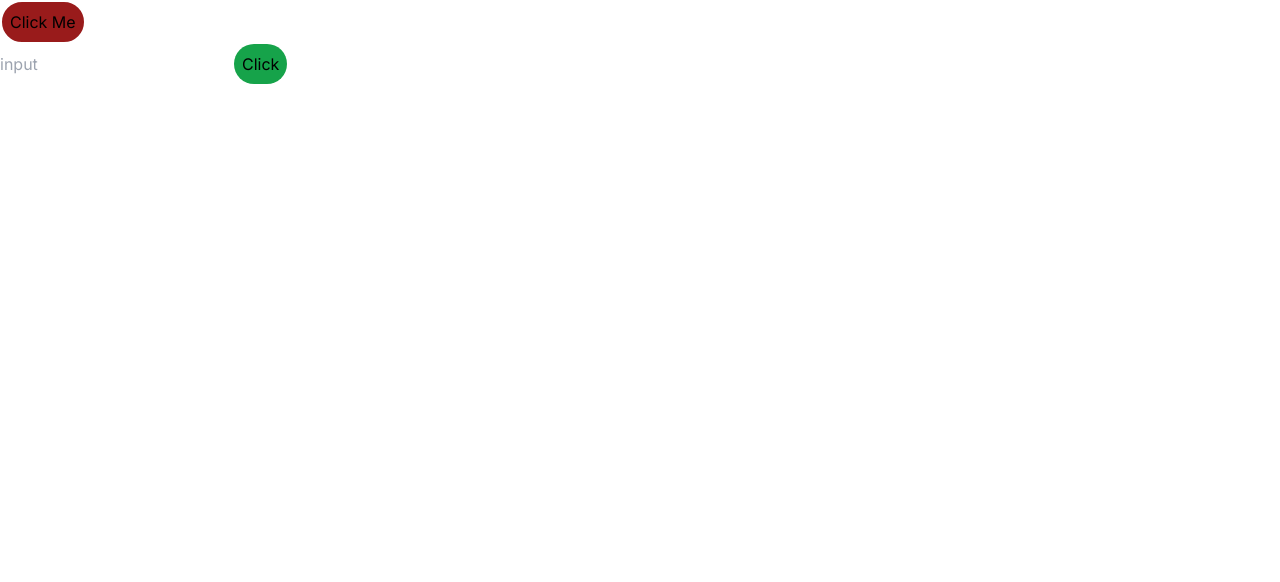
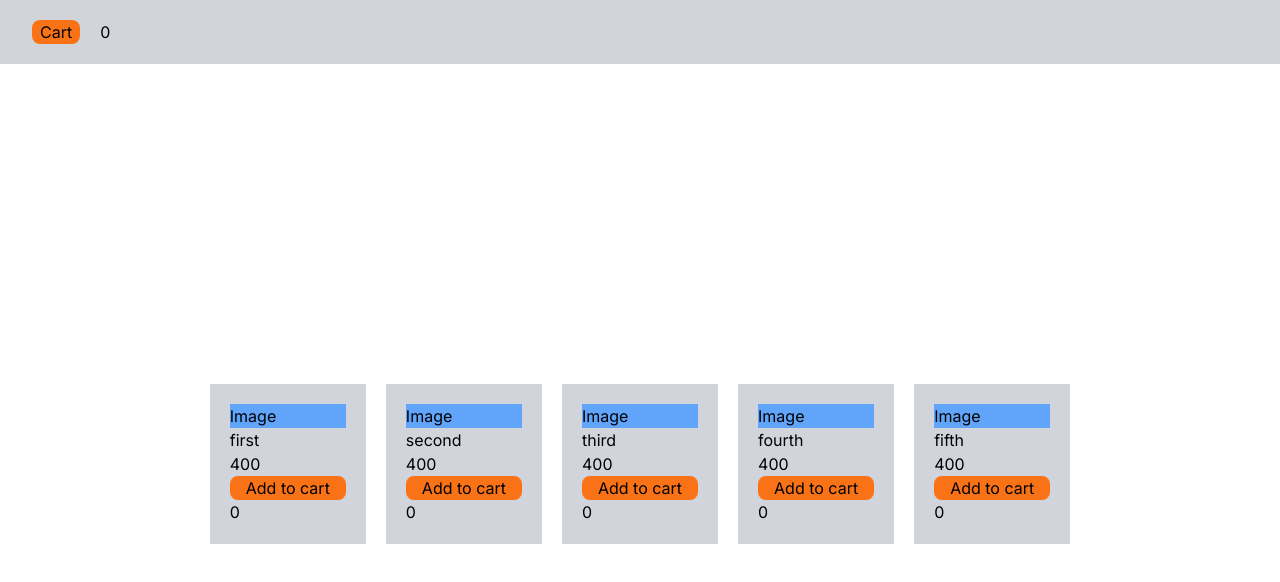
Before and after one commit to roshan-42/NextJs, a Next.js app: page / in a window 1280 px wide. Shown: the top 582 px of the page. Built offline with nearby package versions, Linux system fonts and the light colour scheme.

Commit message:
Cart practice

```diff
--- /dev/null
+++ b/Store/Provider.tsx
@@ -0,0 +1,8 @@
+"use client";
+
+import { store } from "./Store";
+import { Provider } from "react-redux";
+
+export default function Providers({ children }: { children: React.ReactNode }) {
+  return <Provider store={store}>{children}</Provider>;
+}
--- /dev/null
+++ b/Store/Slices/Counter.tsx
@@ -0,0 +1,40 @@
+import { PayloadAction, createSlice } from "@reduxjs/toolkit";
+
+interface counter {
+  value: Number;
+}
+const initialState: counter = {
+  //   value:
+  //     typeof window !== "undefined" && localStorage.getItem("items")
+  //       ? Number(localStorage.getItem("items"))
+  //       : 0,
+  value: Number(0),
+};
+const CounterSlice = createSlice({
+  name: "counter",
+  initialState,
+  reducers: {
+    increment: (state: Record<string, any>) => {
+      console.log("typeof state: ", state);
+      state.value = state.value + 1;
+    },
+    decrement: (state: Record<string, any>) => {
+      state.value = state.value + 1;
+    },
+    incrementByAmount: (
+      state: Record<string, any>,
+      action: PayloadAction<number>
+    ) => {
+      state.value += action.payload;
+    },
+    decrementByAmount: (
+      state: Record<string, any>,
+      action: PayloadAction<number>
+    ) => {
+      state.value -= action.payload;
+    },
+  },
+});
+export const { increment, decrement, incrementByAmount, decrementByAmount } =
+  CounterSlice.actions;
+export default CounterSlice.reducer;
--- /dev/null
+++ b/Store/Store.tsx
@@ -0,0 +1,11 @@
+import { configureStore } from "@reduxjs/toolkit";
+import CounterReducer from "@/Store/Slices/Counter";
+
+export const store = configureStore({
+  reducer: {
+    counter: CounterReducer,
+  },
+});
+
+export type RootState = ReturnType<typeof store.getState>;
+export type AppDispatch = typeof store.dispatch;
--- /dev/null
+++ b/app/components/Cart/Cart.tsx
@@ -0,0 +1,7 @@
+import React from "react";
+
+const Cart = () => {
+  return <div>Cart</div>;
+};
+
+export default Cart;
--- /dev/null
+++ b/app/components/Cart/Main.tsx
@@ -0,0 +1,25 @@
+"use client";
+import React from "react";
+import Products from "./Products";
+
+import { useDispatch, useSelector } from "react-redux";
+
+import { decrement, increment } from "@/Store/Slices/Counter";
+
+const Main = () => {
+  const count = useSelector((state: any) => state.counter.value);
+
+  return (
+    <div>
+      <div className="bg-gray-300 px-8 p-5 flex gap-5">
+        <button className="bg-orange-500 px-2 rounded-lg">Cart</button>
+        <p>{count}</p>
+      </div>
+      <div>
+        <Products />
+      </div>
+    </div>
+  );
+};
+
+export default Main;
--- /dev/null
+++ b/app/components/Cart/Products.tsx
@@ -0,0 +1,80 @@
+import { RootState } from "@/Store/Store";
+import React from "react";
+
+import { useDispatch, useSelector } from "react-redux";
+import { increment, decrement } from "@/Store/Slices/Counter";
+
+const Products = () => {
+  const count = useSelector((state: RootState) => state.counter.value);
+  const dispatch = useDispatch();
+
+  const Products = [
+    {
+      id: 1,
+      name: "first",
+      price: 400,
+    },
+    {
+      id: 2,
+      name: "second",
+      price: 400,
+    },
+    {
+      id: 3,
+      name: "third",
+      price: 400,
+    },
+    {
+      id: 4,
+      name: "fourth",
+      price: 400,
+    },
+    {
+      id: 5,
+      name: "fifth",
+      price: 400,
+    },
+  ];
+  const storeDataInLocalStorage = (item: any) => {
+    let initialItemsJSON = localStorage.getItem("key");
+    // console.log(initialItemsJSON);
+    let initialItems = initialItemsJSON ? JSON.parse(initialItemsJSON) : [];
+    console.log("______________", initialItems);
+    initialItems.push(item);
+    localStorage.setItem("key", JSON.stringify(initialItems));
+  };
+  // let initialItemsJSON = localStorage.getItem("key");
+  // console.log(initialItemsJSON);
+  // let initialItems = initialItemsJSON ? JSON.parse(initialItemsJSON) : [];
+  // console.log(initialItems);
+  // initialItems.push(item);
+  // localStorage.setItem("key", JSON.stringify(initialItems));
+  return (
+    <div className=" h-screen flex items-center justify-center">
+      <div className=" gap-5 flex">
+        {Products.map((item, index) => (
+          <div className="bg-gray-300 w-fit flex flex-row gap-5 p-5">
+            <div className="flex flex-col">
+              <div className="bg-blue-400">Image</div>
+              <p>{item.name}</p>
+              <p>{item.price}</p>
+              <div></div>
+              <button
+                onClick={() => {
+                  dispatch(increment());
+                  storeDataInLocalStorage(item);
+                }}
+                className="bg-orange-500 px-4 rounded-lg"
+              >
+                Add to cart
+              </button>
+              <p>{count}</p>
+            </div>
+          </div>
+        ))}
+      </div>
+    </div>
+  );
+};
+
+export default Products;
--- a/app/layout.tsx
+++ b/app/layout.tsx
@@ -1,6 +1,7 @@
 import type { Metadata } from "next";
 import { Inter } from "next/font/google";
 import "./globals.css";
+import Providers from "@/Store/Provider";
 
 const inter = Inter({ subsets: ["latin"] });
 
@@ -16,7 +17,11 @@ export default function RootLayout({
 }>) {
   return (
     <html lang="en">
-      <body className={inter.className}>{children}</body>
+      <body className={inter.className}>
+        <Providers>
+          <div>{children}</div>
+        </Providers>
+      </body>
     </html>
   );
 }
--- a/app/page.tsx
+++ b/app/page.tsx
@@ -5,14 +5,17 @@ import Hero from "./components/Modal/Hero";
 import Mainfilemodal from "./components/1. Latest/Mainfilemodal";
 import Mainfile from "./components/1. Latest/Mainfile";
 import Todo from "./components/2. ToDo practice/Todo";
+import Products from "./components/Cart/Products";
+import Main from "./components/Cart/Main";
 export default function Page() {
   return (
     <div>
       {/* <Home /> */}
       {/* <Try /> */}
       {/* <Hero /> */}
-      <Mainfile />
-      <Todo />
+      {/* <Mainfile />
+      <Todo /> */}
+      <Main />
     </div>
   );
 }
--- a/package.json
+++ b/package.json
@@ -9,9 +9,11 @@
     "lint": "next lint"
   },
   "dependencies": {
+    "@reduxjs/toolkit": "^2.2.3",
     "next": "14.1.0",
     "react": "^18",
     "react-dom": "^18",
+    "react-redux": "^9.1.1",
     "swiper": "^11.0.6"
   },
   "devDependencies": {
```
Also changed, not shown: 1 other file (tests, documents, lock files or other folders).
